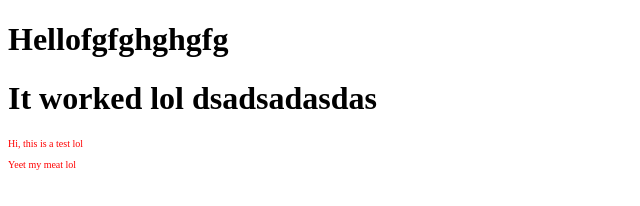
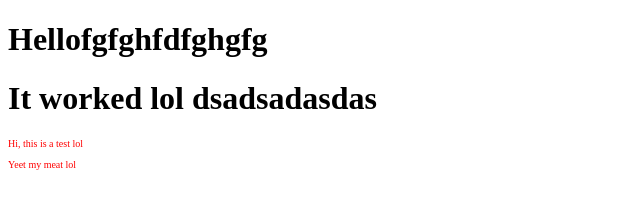
Before and after one commit to TheSillySmoker/marks-website, a plain HTML site: page index.html in a window 1280 px wide. Shown: the whole page, without its empty margins (0-640 px from the left). Drawn offline with Linux system fonts and the light colour scheme.

Commit message:
Update index.html

```diff
--- a/index.html
+++ b/index.html
@@ -1,7 +1,7 @@
 <!DOCTYPE html>
 <html>
 <body>
-  <h1>Hellofgfghghgfg</h1>
+  <h1>Hellofgfghfdfghgfg</h1>
   <h1>It worked lol dsadsadasdas</h1>
   <p>Hi, this is a test lol</p>
   <p>Yeet my meat lol</p>
```
